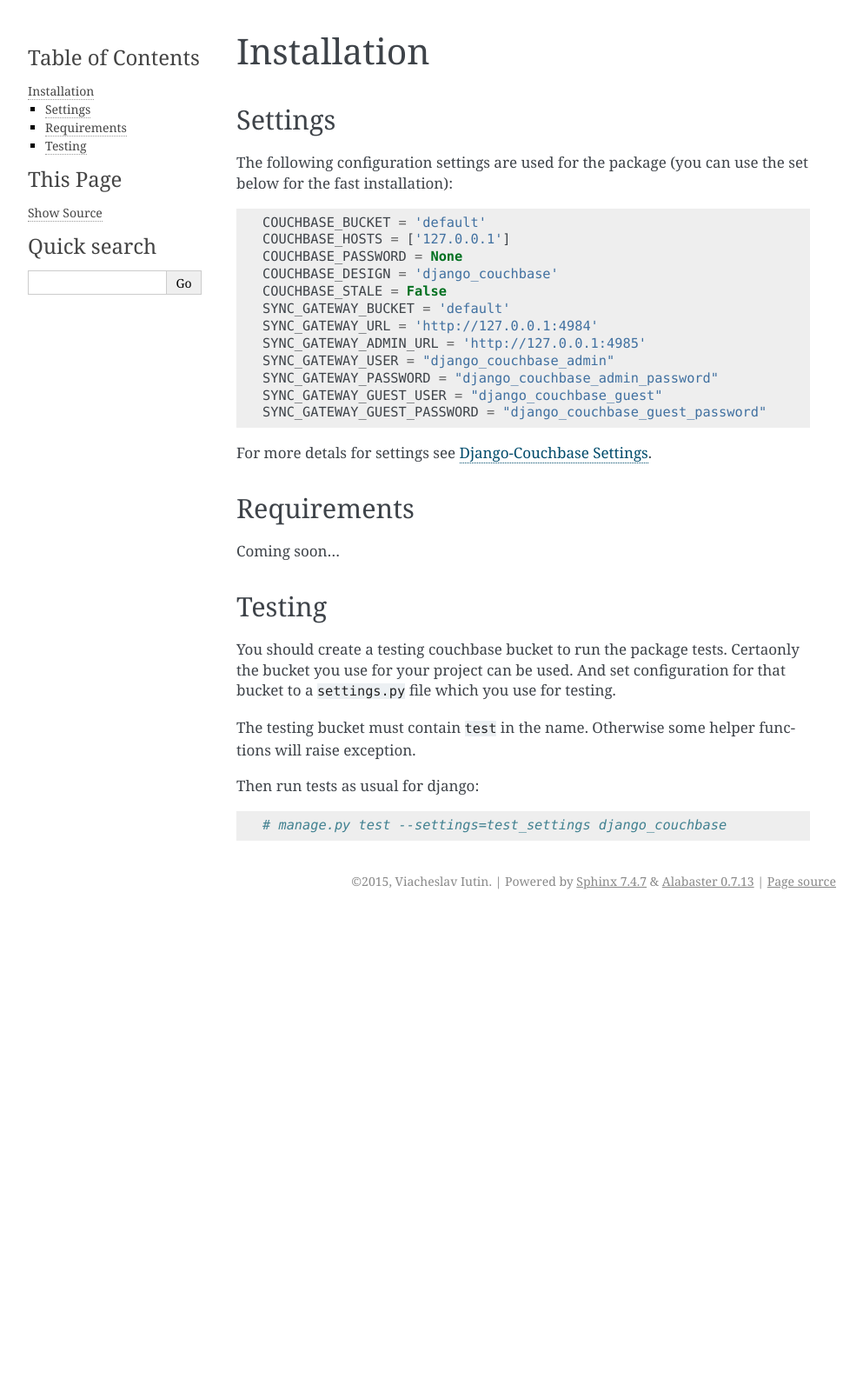
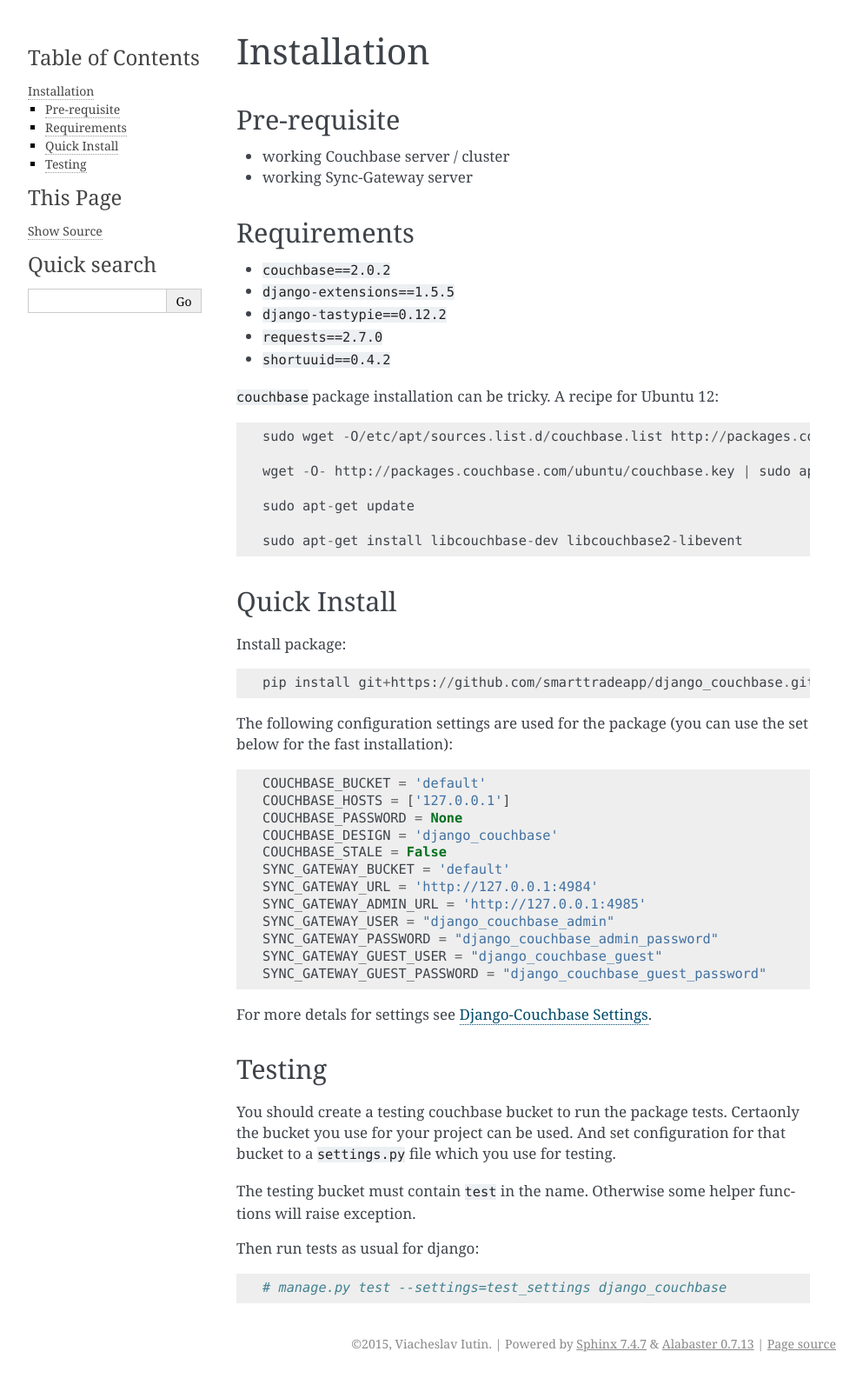
Before and after one commit to smarttradeapp/django_cbtools, a Sphinx documentation site: the page built from docs/installation.rst, in a window 1280 px wide. Shown: the whole page at 87% size, without its empty margins (148-1141 px from the left). Built offline with Sphinx 7.4.7, drawn with Linux system fonts in a browser that asks for light colours; before the commit the page ends 1053 px from its top, so only the background shows below that.

Commit message:
docs: quick install

```diff
--- a/docs/installation.rst
+++ b/docs/installation.rst
@@ -4,8 +4,39 @@
 Installation
 ============
 
-Settings
---------
+Pre-requisite
+-------------
+
+* working Couchbase server / cluster
+* working Sync-Gateway server
+
+
+Requirements
+------------
+
+* ``couchbase==2.0.2``
+* ``django-extensions==1.5.5``
+* ``django-tastypie==0.12.2``
+* ``requests==2.7.0``
+* ``shortuuid==0.4.2``
+
+``couchbase`` package installation can be tricky. A recipe for Ubuntu 12::
+
+    sudo wget -O/etc/apt/sources.list.d/couchbase.list http://packages.couchbase.com/ubuntu/couchbase-ubuntu1204.list
+
+    wget -O- http://packages.couchbase.com/ubuntu/couchbase.key | sudo apt-key add -
+
+    sudo apt-get update
+
+    sudo apt-get install libcouchbase-dev libcouchbase2-libevent
+
+
+Quick Install
+-------------
+
+Install package::
+
+    pip install git+https://github.com/smarttradeapp/django_couchbase.git
 
 The following configuration settings are used for the package (you can use the set below for the fast installation)::
 
@@ -25,12 +56,6 @@
 For more detals for settings see :ref:`ref-settings`.
 
 
-Requirements
-------------
-
-Coming soon...
-
-
 Testing
 -------
 
```
